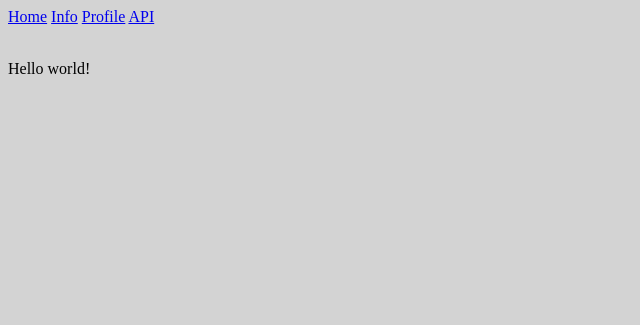
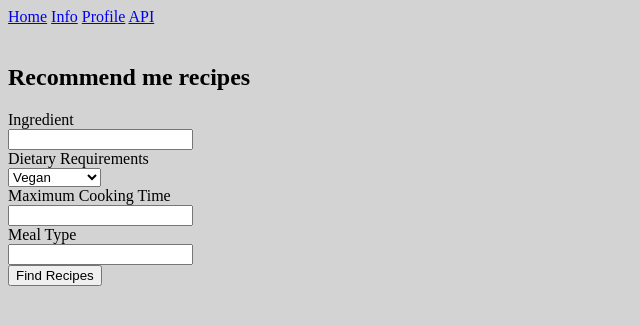
Before and after one commit to alexDavis28/NeaProject, a Flask app: page / in a window 1280 px wide. Shown: the top 325 px of the page, without its empty margins (0-640 px from the left). Run offline with Flask 2, Linux system fonts and the light colour scheme.

Commit message:
Basic form

```diff
--- a/app/__init__.py
+++ b/app/__init__.py
@@ -1,5 +1,6 @@
 from flask import Flask
 
 app = Flask(__name__)
+app.config["SECRET_KEY"] = 'c6eb0afa8fc94a33904d5ac62eee6150'
 
 from app import routes
--- /dev/null
+++ b/app/forms.py
@@ -0,0 +1,15 @@
+from flask_wtf import FlaskForm
+from wtforms import StringField, SelectField, IntegerField, SubmitField, FieldList
+from wtforms.validators import NumberRange
+
+
+class RecommenderForm(FlaskForm):
+    ingredients = (StringField("Ingredient"))
+    diet = SelectField("Dietary Requirements", choices=[
+        ('vgn', 'Vegan'),
+        ('veg', 'Vegetarian'),
+        ('psc', 'Pescetarian')
+    ])
+    max_time = IntegerField("Maximum Cooking Time", validators=[NumberRange(min=1)])
+    meal_type = StringField("Meal Type")
+    submit = SubmitField("Find Recipes")
--- a/app/routes.py
+++ b/app/routes.py
@@ -1,11 +1,13 @@
 from app import app
+from app.forms import RecommenderForm
 from flask import render_template, url_for
 
 
-@app.route('/')
+@app.route('/', methods=["GET", "POST"])
 def index():
+    form = RecommenderForm()
     # Route for home page
-    return render_template("index.html")
+    return render_template("index.html", form=form)
 
 
 @app.route('/info')
--- a/app/templates/index.html
+++ b/app/templates/index.html
@@ -1,5 +1,32 @@
 {% extends "base.html" %}
 {% block title %}Home Page{% endblock %}
 {% block content%}
-<p>Hello world!</p>
+<div id="page-title" class="title text"><h2>Recommend me recipes</h2></div>
+<div id="recipe-form" class="form">
+    <form method="POST">
+        <div>
+            {{form.ingredients.label}}
+            <br>
+            {{form.ingredients()}}
+        </div>
+        <div>
+            {{form.diet.label}}
+            <br>
+            {{form.diet()}}
+        </div>
+        <div id="max-time-field" class="form-field number-field">
+            {{form.max_time.label}}
+            <br>
+            {{form.max_time()}}
+        </div>
+        <div>
+            {{form.meal_type.label}}
+            <br>
+            {{form.meal_type()}}
+        </div>
+        <div id="form-submit-button" class="form-button">
+            {{form.submit()}}
+        </div>
+    </form>
+</div>
 {% endblock%}
```
